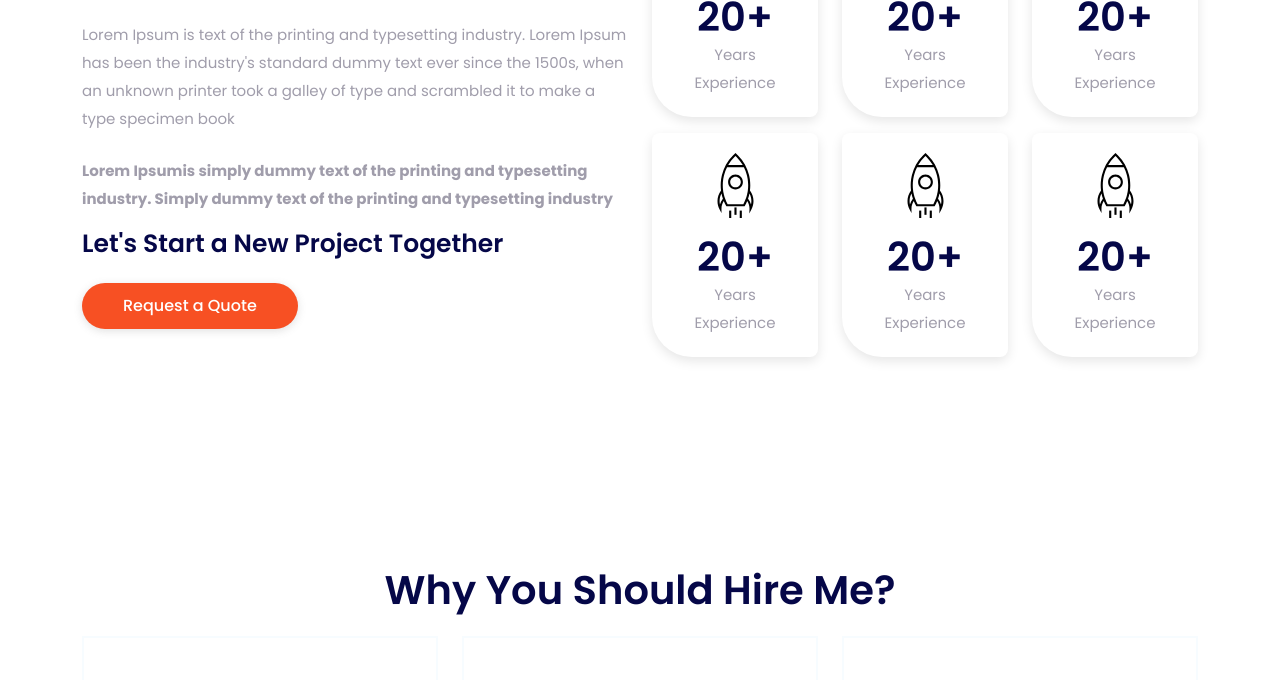
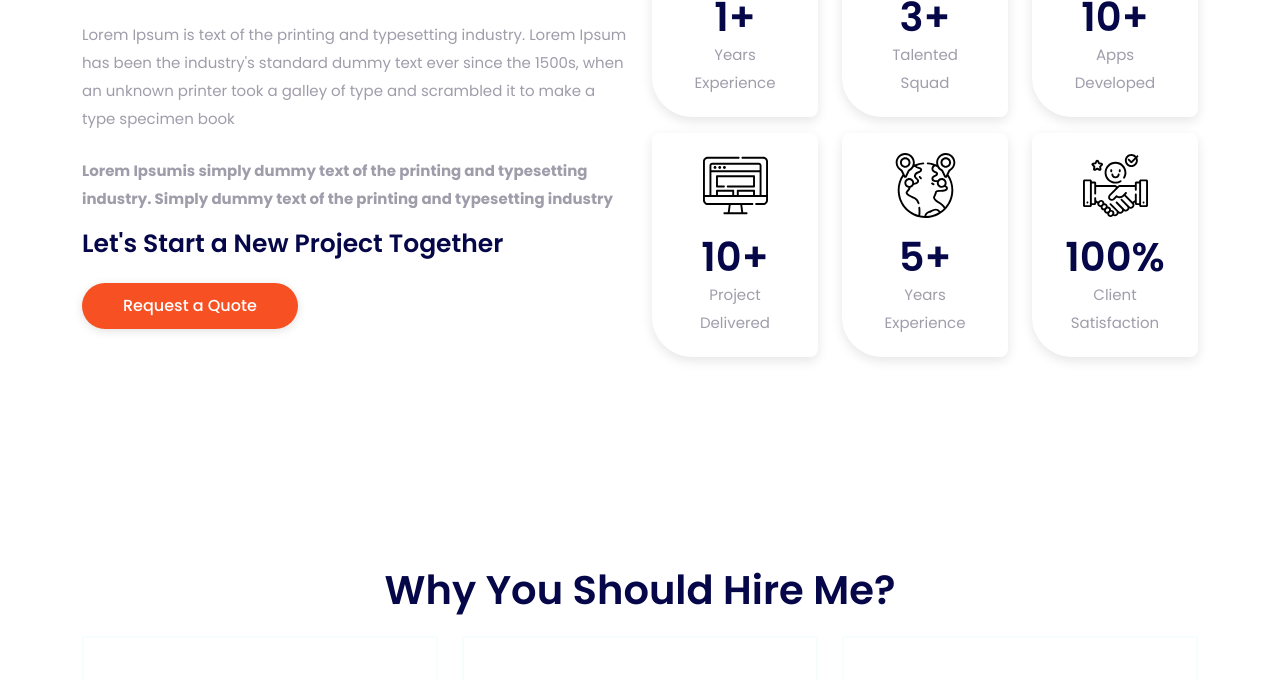
Before and after one commit to Muneeb552-star/Muneeb555-star.github.io, a plain HTML site: page index.html in a window 1280 px wide. Shown: the part 1097-1777 px from the top of the page. Drawn offline with nearby package versions, Linux system fonts and the light colour scheme.

Commit message:
Update index.html

```diff
--- a/index.html
+++ b/index.html
@@ -71,43 +71,43 @@
                         <div class="col-lg-4 col-md-12 col-md-12 mb-lg-3 mb-m-4 mb-4">
                             <div class="box">
                                 <img src="./media/startup.svg" alt="Experience" class="img-fluid">
-                                <h1>20+</h1>
+                                <h1>1+</h1>
                                 <p>Years<br>Experience</p>
                             </div>
                         </div>
                         <div class="col-lg-4 col-md-12 col-md-12 mb-lg-0 mb-m-4 mb-4">
                             <div class="box">
-                                <img src="./media/startup.svg" alt="Experience" class="img-fluid">
-                                <h1>20+</h1>
+                                <img src="./media/team.svg" alt="Experience" class="img-fluid">
+                                <h1>3+</h1>
+                                <p>Talented<br>Squad</p>
+                            </div>
+                        </div>
+                        <div class="col-lg-4 col-md-12 col-md-12 mb-lg-0 mb-m-4 mb-4">
+                            <div class="box">
+                                <img src="./media/mobile.svg" alt="Experience" class="img-fluid">
+                                <h1>10+</h1>
+                                <p>Apps<br>Developed</p>
+                            </div>
+                        </div>
+                        <div class="col-lg-4 col-md-12 col-md-12 mb-lg-0 mb-m-4 mb-4">
+                            <div class="box">
+                                <img src="./media/computers.svg" alt="Experience" class="img-fluid">
+                                <h1>10+</h1>
+                                <p>Project<br>Delivered</p>
+                            </div>
+                        </div>
+                        <div class="col-lg-4 col-md-12 col-md-12 mb-lg-0 mb-m-4 mb-4">
+                            <div class="box">
+                                <img src="./media/world.svg" alt="Experience" class="img-fluid">
+                                <h1>5+</h1>
                                 <p>Years<br>Experience</p>
                             </div>
                         </div>
                         <div class="col-lg-4 col-md-12 col-md-12 mb-lg-0 mb-m-4 mb-4">
                             <div class="box">
-                                <img src="./media/startup.svg" alt="Experience" class="img-fluid">
-                                <h1>20+</h1>
-                                <p>Years<br>Experience</p>
-                            </div>
-                        </div>
-                        <div class="col-lg-4 col-md-12 col-md-12 mb-lg-0 mb-m-4 mb-4">
-                            <div class="box">
-                                <img src="./media/startup.svg" alt="Experience" class="img-fluid">
-                                <h1>20+</h1>
-                                <p>Years<br>Experience</p>
-                            </div>
-                        </div>
-                        <div class="col-lg-4 col-md-12 col-md-12 mb-lg-0 mb-m-4 mb-4">
-                            <div class="box">
-                                <img src="./media/startup.svg" alt="Experience" class="img-fluid">
-                                <h1>20+</h1>
-                                <p>Years<br>Experience</p>
-                            </div>
-                        </div>
-                        <div class="col-lg-4 col-md-12 col-md-12 mb-lg-0 mb-m-4 mb-4">
-                            <div class="box">
-                                <img src="./media/startup.svg" alt="Experience" class="img-fluid">
-                                <h1>20+</h1>
-                                <p>Years<br>Experience</p>
+                                <img src="./media/deal.svg" alt="Experience" class="img-fluid">
+                                <h1>100%</h1>
+                                <p>Client<br>Satisfaction</p>
                             </div>
                         </div>
                     </div>
@@ -138,7 +138,7 @@
                     <div class="items">
                         <div class="sub-box">
                             <div class="sub-img">
-                                <img src="./media/pixel-perfect.png" alt="pixel perfect">
+                                <img src="./media/laptop-vector.png" alt="pixel perfect">
                             </div>
                                 <h3>Pixel Perfect</h3>
                                 <p>Most common methods for designing websites that work well on desktop is responsive and adaptive design.</p>
@@ -149,7 +149,7 @@
                     <div class="items">
                         <div class="sub-box">
                             <div class="sub-img">
-                                <img src="./media/pixel-perfect.png" alt="pixel perfect">
+                                <img src="./media/idea-image.png" alt="pixel perfect">
                             </div>
                                 <h3>Pixel Perfect</h3>
                                 <p>Most common methods for designing websites that work well on desktop is responsive and adaptive design.</p>
```
